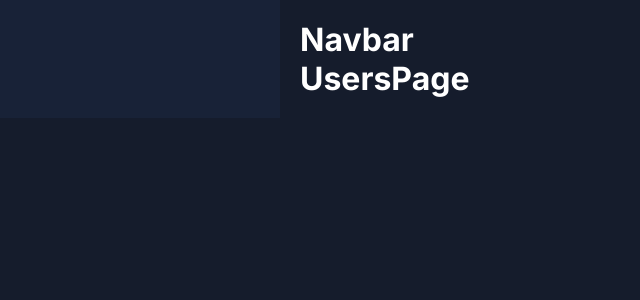
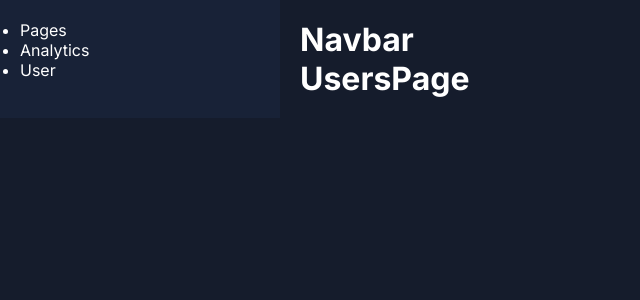
Before and after one commit to sokolov574/dashborad-project, a Next.js app: page /dashboard/users in a window 1280 px wide. Shown: the top 300 px of the page, without its empty margins (0-640 px from the left). Built offline with nearby package versions, Linux system fonts and the light colour scheme.

Commit message:
Rendered menuItems titles in sidebar

```diff
--- a/src/app/ui/dashboard/sidebar/sidebar.jsx
+++ b/src/app/ui/dashboard/sidebar/sidebar.jsx
@@ -80,6 +80,11 @@ const menuItems = [
 const Sidebar = () => {
   return (
     <div className={styles.container}>
+      <ul>
+        {menuItems.map(cat =>(
+          <li key={cat.title}>{cat.title}</li>
+        ))}
+      </ul>
     </div>
 
   )
```
